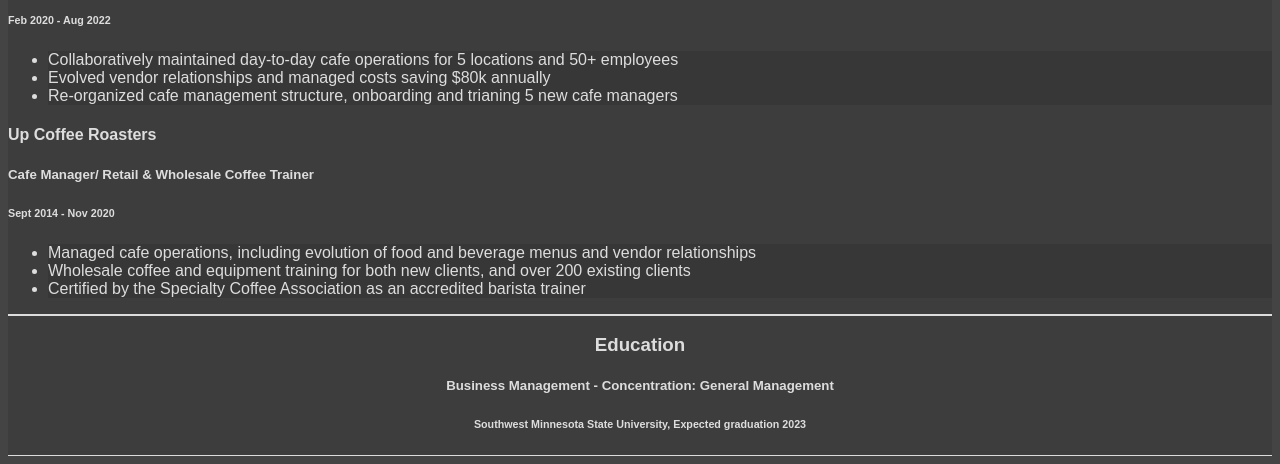
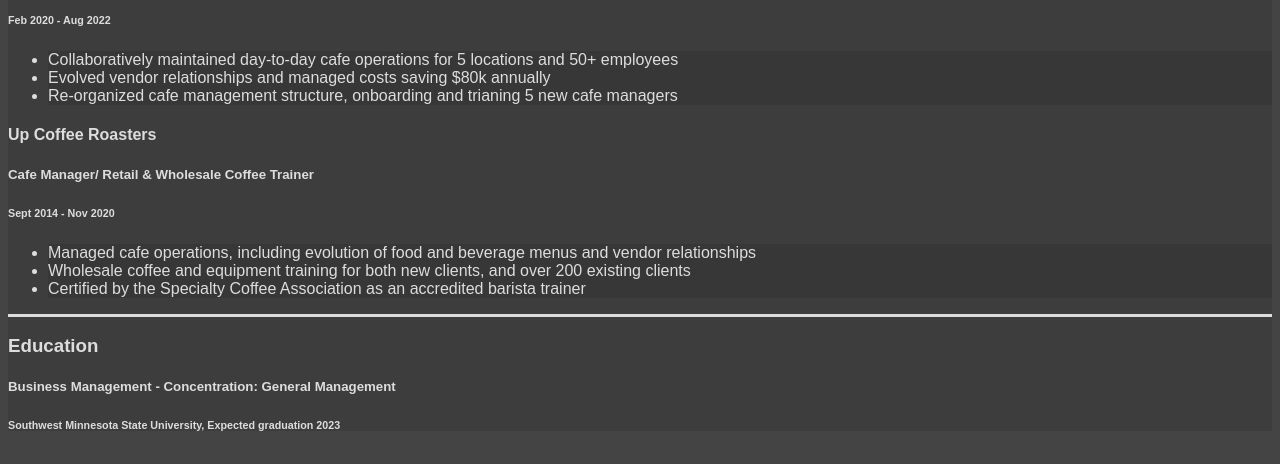
Before and after one commit to jared-lindquist/jared-lindquist.github.io, a plain HTML site: page index.html in a window 1280 px wide. Shown: the part 351-815 px from the top of the page. Drawn offline with Linux system fonts and the light colour scheme.

Commit message:
Update style.css

```diff
--- a/style.css
+++ b/style.css
@@ -10,6 +10,7 @@
   border-radius: 50%
 }
 img{margin: 20px}
+
 .title{
   text-align: right;
   text-transform: uppercase;
@@ -17,6 +18,7 @@
   border-bottom: 1px solid #dddddd;
   background-color: rgba(0,0,0, 0.1)
 }
+
 .exp-header {
   text-align: center;
   text-transform: uppercase;
@@ -41,9 +43,14 @@
   text-align: left;
   background-color: rgba(0,0,0, 0.1)
 }
-.exp-header2{
-  text-align: center;
-  border-top: 1px solid #dddddd;
-  border-bottom: 1px solid #dddddd;
+
+.list3{
+  text-align: left;
   background-color: rgba(0,0,0, 0.1)
 }
+
+.exp-header2{
+  text-align: left;
+  border-top: 2px solid #dddddd;
+  background-color: rgba(0,0,0, 0.1)
+}
```
